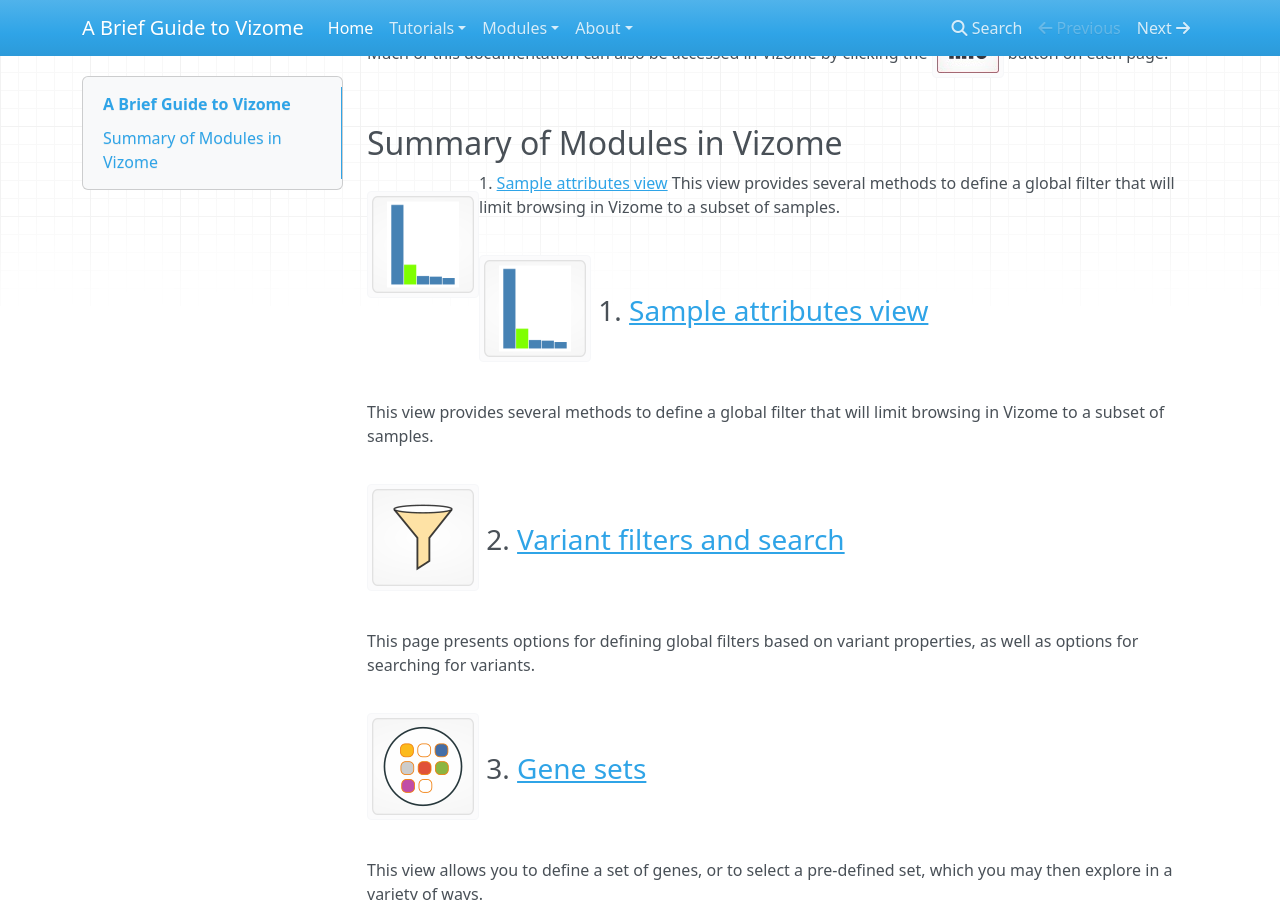
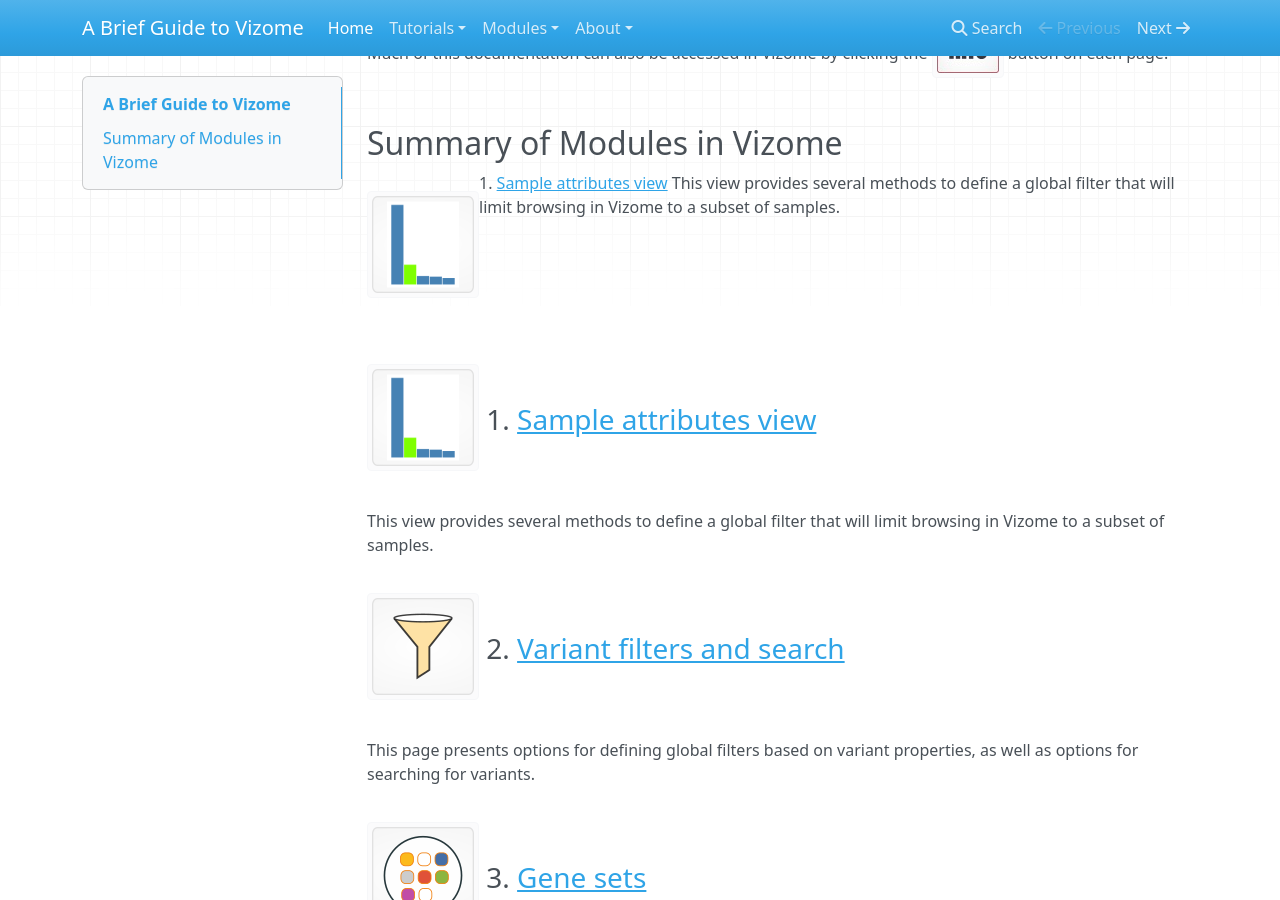
Before and after one commit to lopierra/vizome_docs, an MkDocs documentation site: the page built from docs/index.md, in a window 1280 px wide and 900 px high, scrolled down 808 px. Built offline with MkDocs 1.6.1, drawn with Linux system fonts in a browser that asks for light colours; nearby versions of some CDN libraries; old or Windows-style settings are respelled for this version of MkDocs.

Commit message:
Update index.md

```diff
--- a/docs/index.md
+++ b/docs/index.md
@@ -15,7 +15,7 @@
 <img align="left" src="img/samples_bar.png">
 1. [Sample attributes view](http://www.vizome.org/aml/)
 This view provides several methods to define a global filter that will limit browsing in Vizome to a subset of samples.
-<br>
+<br clear="left"/>
 
 ### ![samples_bar](img/samples_bar.png) 1. [Sample attributes view](http://www.vizome.org/aml/)
 This view provides several methods to define a global filter that will limit browsing in Vizome to a subset of samples.
```
